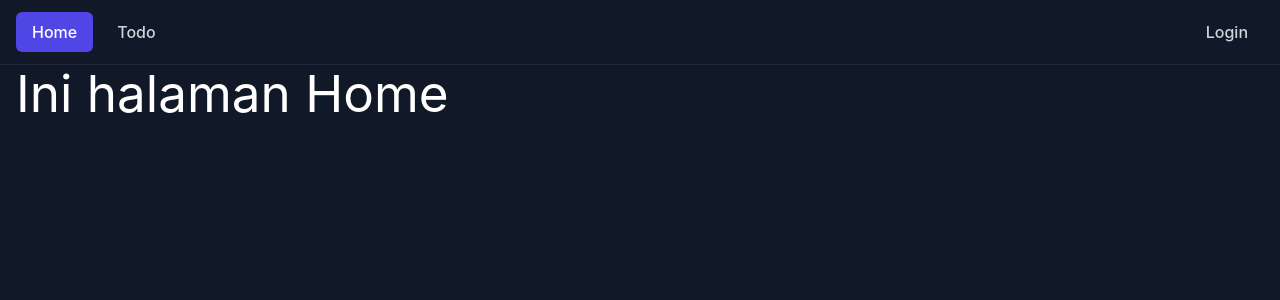
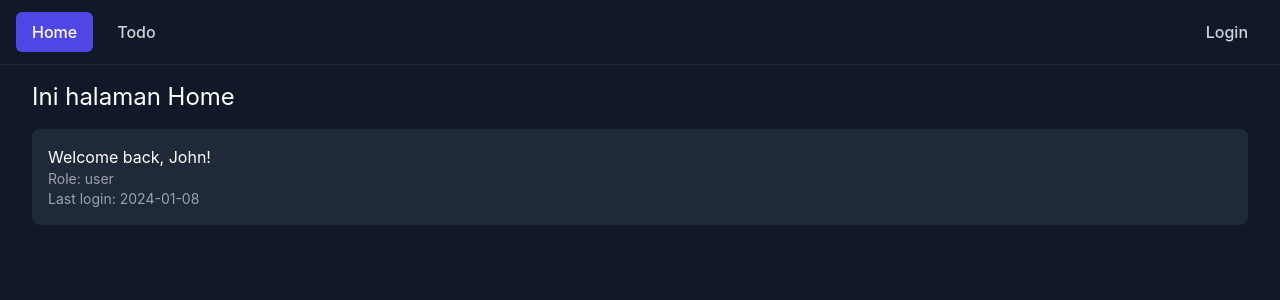
Before and after one commit to revou-fsse-oct24/demo-module-4, a React (Vite) app: page / in a window 1280 px wide. Shown: the top 300 px of the page. Built offline with nearby package versions, Linux system fonts and the light colour scheme.

Commit message:
feat: starter day 3

```diff
--- a/src/components/Home.tsx
+++ b/src/components/Home.tsx
@@ -1,9 +1,23 @@
-import Navbar from "./Navbar";
+import { FC } from "react";
+import { WelcomeSection } from "./WelcomeSection";
 
-const Home = () => {
+interface UserData {
+  username: string;
+  role: string;
+  lastLogin: string;
+}
+
+const Home: FC = () => {
+  const userData: UserData = {
+    username: "John",
+    role: "user",
+    lastLogin: "2024-01-08",
+  };
+
   return (
-    <div>
-      <h1>Ini halaman Home</h1>
+    <div className="p-4">
+      <h1 className="text-2xl mb-4">Ini halaman Home</h1>
+      <WelcomeSection userData={userData} />
     </div>
   );
 };
--- /dev/null
+++ b/src/components/UserGreeting.tsx
@@ -0,0 +1,21 @@
+import { FC } from "react";
+
+interface UserData {
+  username: string;
+  role: string;
+  lastLogin: string;
+}
+
+interface UserGreetingProps {
+  userData: UserData;
+}
+
+export const UserGreeting: FC<UserGreetingProps> = ({ userData }) => {
+  return (
+    <div className="text-white">
+      <p>Welcome back, {userData.username}!</p>
+      <p className="text-sm text-gray-400">Role: {userData.role}</p>
+      <p className="text-sm text-gray-400">Last login: {userData.lastLogin}</p>
+    </div>
+  );
+};
--- /dev/null
+++ b/src/components/WelcomeSection.tsx
@@ -0,0 +1,20 @@
+import { FC } from "react";
+import { UserGreeting } from "./UserGreeting";
+
+interface UserData {
+  username: string;
+  role: string;
+  lastLogin: string;
+}
+
+interface WelcomeSectionProps {
+  userData: UserData;
+}
+
+export const WelcomeSection: FC<WelcomeSectionProps> = ({ userData }) => {
+  return (
+    <div className="bg-gray-800 p-4 rounded-lg">
+      <UserGreeting userData={userData} />
+    </div>
+  );
+};
```
